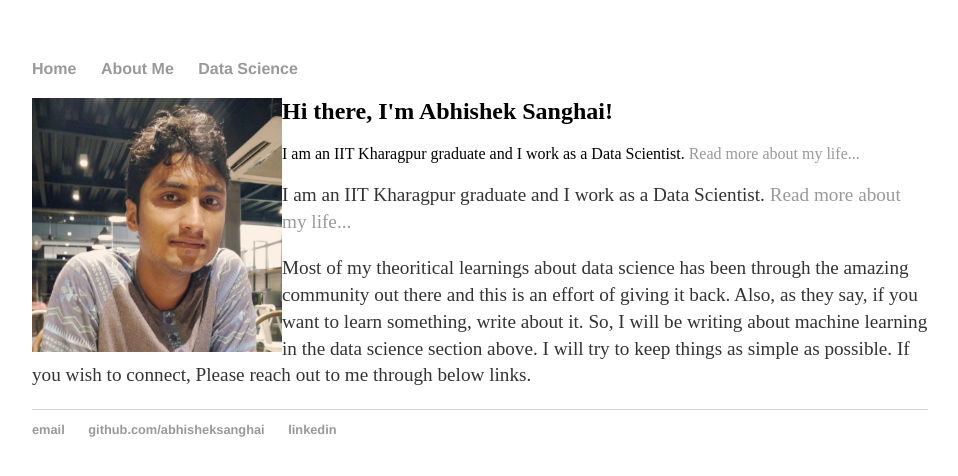
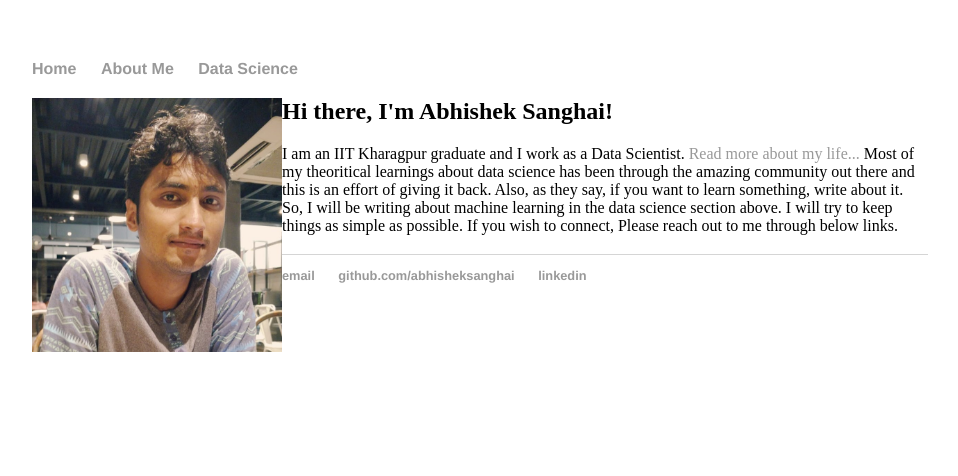
Before and after one commit to abhisheksanghai/abhisheksanghai.github.io, a Jekyll site: the page built from index.html, in a window 1280 px wide. Shown: the top 476 px of the page, without its empty margins (160-1118 px from the left). Built offline with Jekyll 4.4.1, drawn with Linux system fonts in a browser that asks for light colours.

Commit message:
Update index.html
changing layout

```diff
--- a/index.html
+++ b/index.html
@@ -3,15 +3,13 @@ layout: default
 title: Abhishek Sanghai, Exploring!
 ---
 <div class="blurb">
-	<div class="image">
-		<p><img src="/images/Abhishek_Sanghai.jpg" alt="AbhishekSanghai" width="250" align="left">
+	<p> <img src="/images/Abhishek_Sanghai.jpg" alt="AbhishekSanghai" width="250" align="left">
 		<h2>Hi there, I'm Abhishek Sanghai!</h2>
-		I am an IIT Kharagpur graduate and I work as a Data Scientist. <a href="/about">Read more about my life...</a></p>
-	</div>
+		I am an IIT Kharagpur graduate and I work as a Data Scientist. <a href="/about">Read more about my life...</a>
 
-	<p>I am an IIT Kharagpur graduate and I work as a Data Scientist. <a href="/about">Read more about my life...</a></p>
-	<p>Most of my theoritical learnings about data science has been through the amazing community out there and this is an effort
+		Most of my theoritical learnings about data science has been through the amazing community out there and this is an effort
 		of giving it back. Also, as they say, if you want to learn something, write about it. So, I will be writing about
 		machine learning in the data science section above. I will try to keep things as simple as possible. If you wish to
-		connect, Please reach out to me through below links.</p>
+		connect, Please reach out to me through below links.
+	</p>
 </div><!-- /.blurb -->
```
